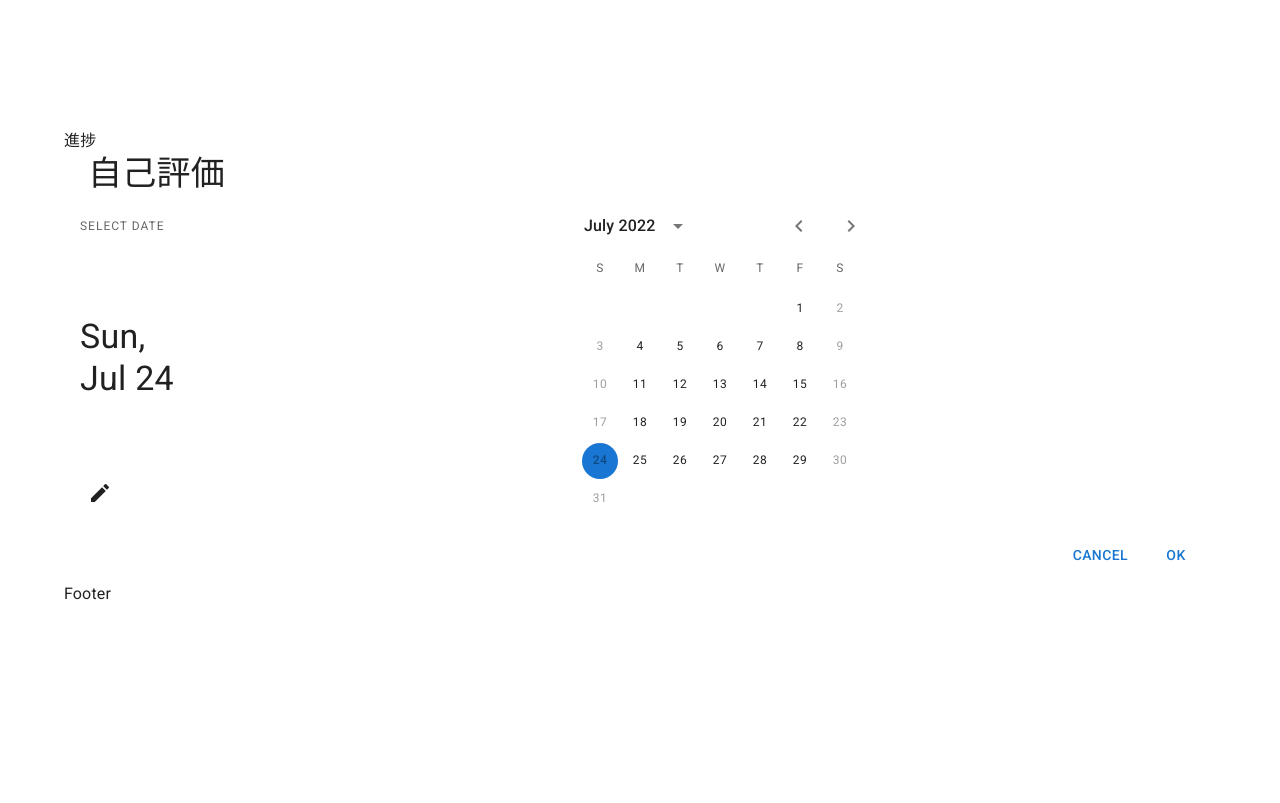
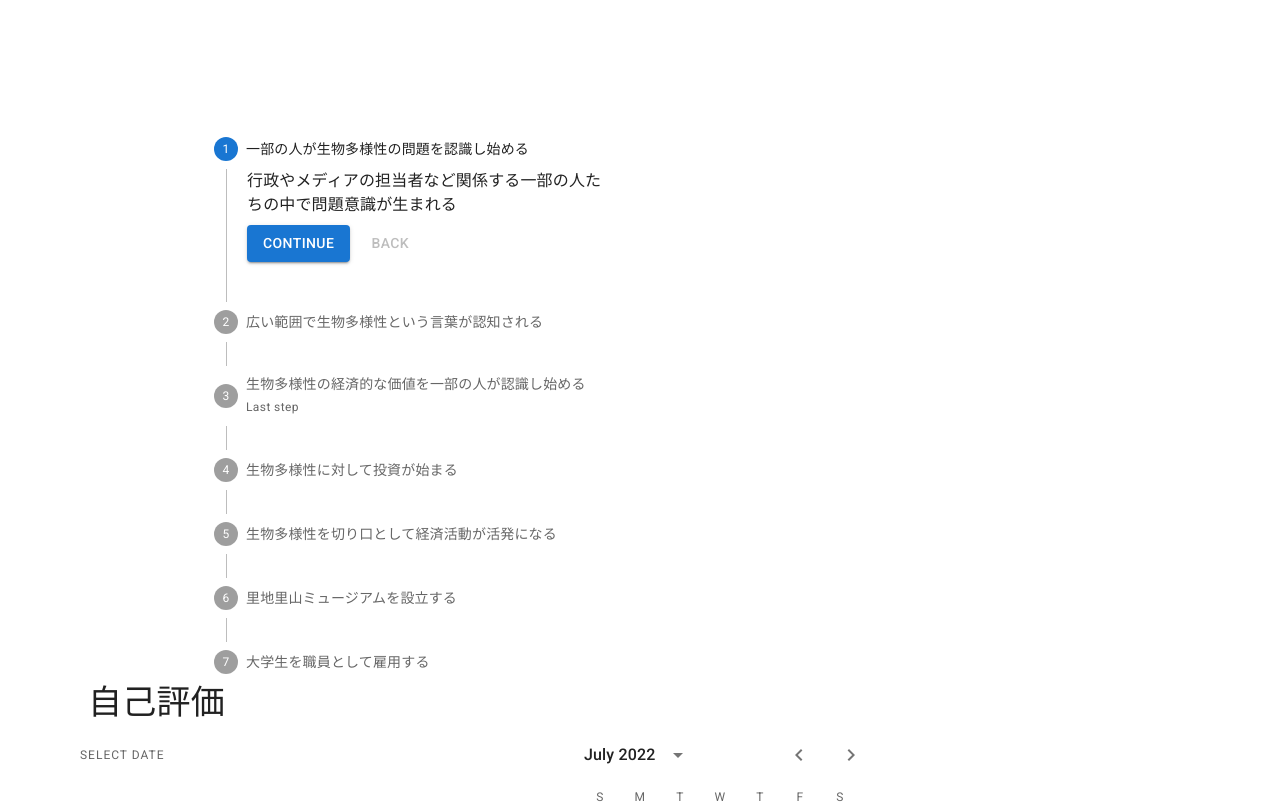
Before and after one commit to cozeeinteright/expressmongo, a React (Create React App) app in the folder tsfront/: page / in a window 1280 px wide. Shown: the part 780-1583 px from the top of the page. Before the commit the page ends 1386 px from the top, so only its background shows below. Built offline with nearby package versions, Linux system fonts and the light colour scheme.

Commit message:
edit progress

```diff
--- a/tsfront/src/components/OurProgress.tsx
+++ b/tsfront/src/components/OurProgress.tsx
@@ -1,7 +1,11 @@
+import { Container  } from '@mui/material'
+import OurStep from './OurStep'
+
+
 export default function OurProgress() {
   return (
-    <>
-      進捗
-    </>
+    <Container maxWidth="md">
+      <OurStep />
+    </Container>
   )
 }
--- /dev/null
+++ b/tsfront/src/components/OurStep.tsx
@@ -0,0 +1,107 @@
+import * as React from 'react';
+import Box from '@mui/material/Box';
+import Stepper from '@mui/material/Stepper';
+import Step from '@mui/material/Step';
+import StepLabel from '@mui/material/StepLabel';
+import StepContent from '@mui/material/StepContent';
+import Button from '@mui/material/Button';
+import Paper from '@mui/material/Paper';
+import Typography from '@mui/material/Typography';
+
+const steps = [
+  {
+    label: '一部の人が生物多様性の問題を認識し始める',
+    description: `行政やメディアの担当者など関係する一部の人たちの中で問題意識が生まれる`,
+  },
+  {
+    label: '広い範囲で生物多様性という言葉が認知される',
+    description:
+      '実際の保全活動、行政との連携、メディアによって生物多様性の認知度が高まる',
+  },
+  {
+    label: '生物多様性の経済的な価値を一部の人が認識し始める',
+    description: '高まった認知度にビジネスチャンスを感じる人が出てくる',
+  },
+  {
+    label: '生物多様性に対して投資が始まる',
+    description: '人的、金銭的な投資が集まり、実際の事業に結びつき始める',
+  },
+  {
+    label: '生物多様性を切り口として経済活動が活発になる',
+    description: '町内外の企業・団体が事業に参入し始める。',
+  },
+  {
+    label: '里地里山ミュージアムを設立する',
+    description: '生物多様性保全と観光の拠点が出来上がる。',
+  } ,
+  {
+    label: '大学生を職員として雇用する',
+    description: '大学生の就職先として認知される',
+  }
+
+];
+
+export default function OurStep() {
+  const [activeStep, setActiveStep] = React.useState(0);
+
+  const handleNext = () => {
+    setActiveStep((prevActiveStep) => prevActiveStep + 1);
+  };
+
+  const handleBack = () => {
+    setActiveStep((prevActiveStep) => prevActiveStep - 1);
+  };
+
+  const handleReset = () => {
+    setActiveStep(0);
+  };
+
+  return (
+    <Box sx={{ maxWidth: 400 }}>
+      <Stepper activeStep={activeStep} orientation="vertical">
+        {steps.map((step, index) => (
+          <Step key={step.label}>
+            <StepLabel
+              optional={
+                index === 2 ? (
+                  <Typography variant="caption">Last step</Typography>
+                ) : null
+              }
+            >
+              {step.label}
+            </StepLabel>
+            <StepContent>
+              <Typography>{step.description}</Typography>
+              <Box sx={{ mb: 2 }}>
+                <div>
+                  <Button
+                    variant="contained"
+                    onClick={handleNext}
+                    sx={{ mt: 1, mr: 1 }}
+                  >
+                    {index === steps.length - 1 ? 'Finish' : 'Continue'}
+                  </Button>
+                  <Button
+                    disabled={index === 0}
+                    onClick={handleBack}
+                    sx={{ mt: 1, mr: 1 }}
+                  >
+                    Back
+                  </Button>
+                </div>
+              </Box>
+            </StepContent>
+          </Step>
+        ))}
+      </Stepper>
+      {activeStep === steps.length && (
+        <Paper square elevation={0} sx={{ p: 3 }}>
+          <Typography>All steps completed - you&apos;re finished</Typography>
+          <Button onClick={handleReset} sx={{ mt: 1, mr: 1 }}>
+            Reset
+          </Button>
+        </Paper>
+      )}
+    </Box>
+  );
+}
```
